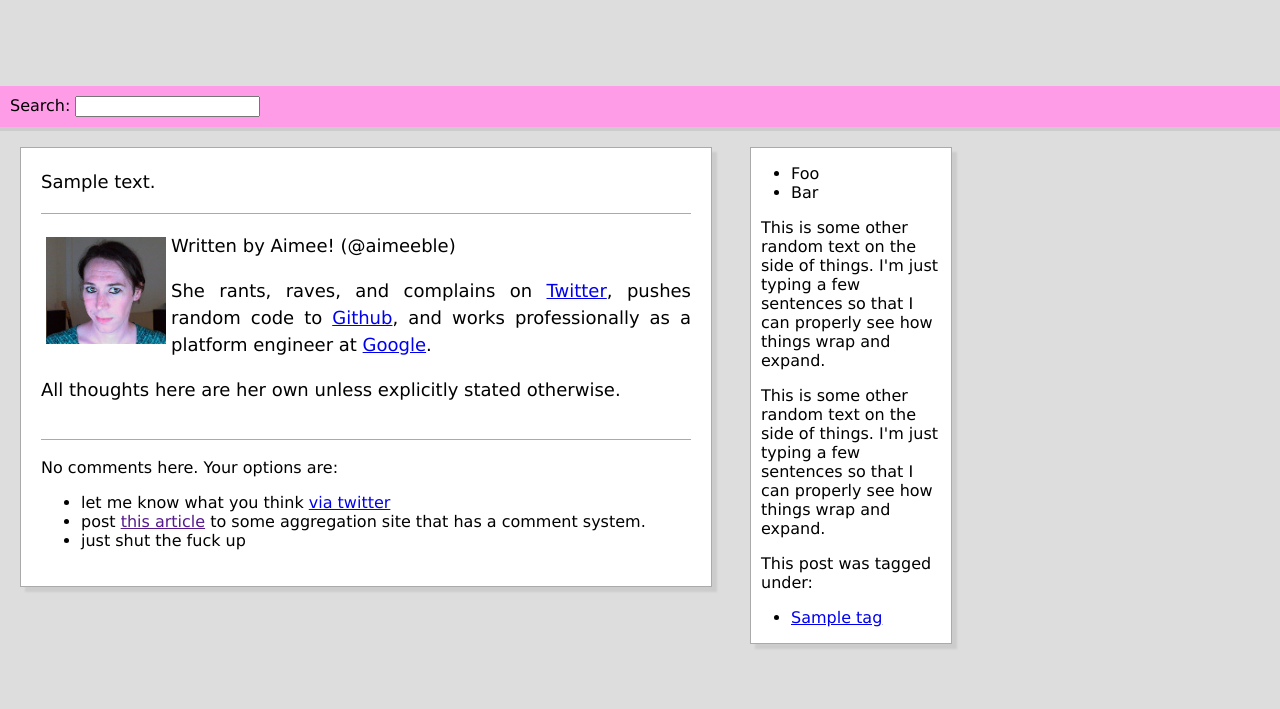
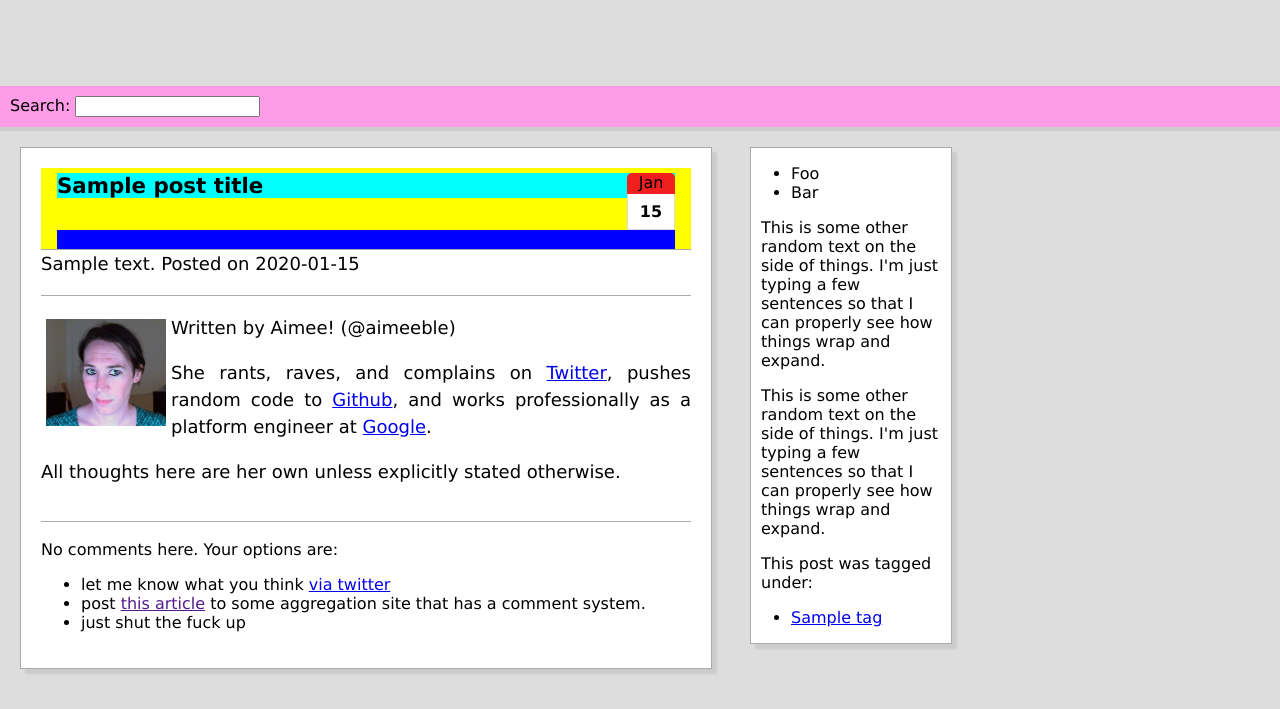
Before and after one commit to aimeeble/blogy, a Django app: template aimeeble/blogy/templates/entry.html in a window 1280 px wide. Shown: the top 709 px of the page. Run offline with Django 3.2, Linux system fonts and the light colour scheme; the template is opened without the code that fills it: most values are stand-ins (such as "Sample title", 1, 10 or a date in 2020); parts of the project's set-up code (start-up, migrations or seed data) failed here and were passed over.

Commit message:
add post title and date to entry template

```diff
--- a/aimeeble/blogy/templates/entry.html
+++ b/aimeeble/blogy/templates/entry.html
@@ -15,8 +15,22 @@
   {% include "header.html" %} {% include "sidebar.html" %}
 
   <div class="centered_column">
+
+     <div id="post_head_div">
+        <div id="posted_on_div">
+         <span id="posted_on_month_div">{{ post_date|date:"M" }}</span>
+         <span id="posted_on_day_div">{{ post_date|date:"d" }}</span>
+        </div>
+        <h1 id="post_title_div">{{ post_title }}</h1>
+        <div id="below_post">&nbsp;</div>
+     </div>
+
     <div id="post_div" class="textblock">
       {% autoescape off %} {{ post_body }} {% endautoescape %}
+
+      <span id="post_details_div">
+         Posted on {{ post_date|date:"Y-m-d" }}
+      </span>
     </div>
 
     <div class="textblock" id="about_div">
```
